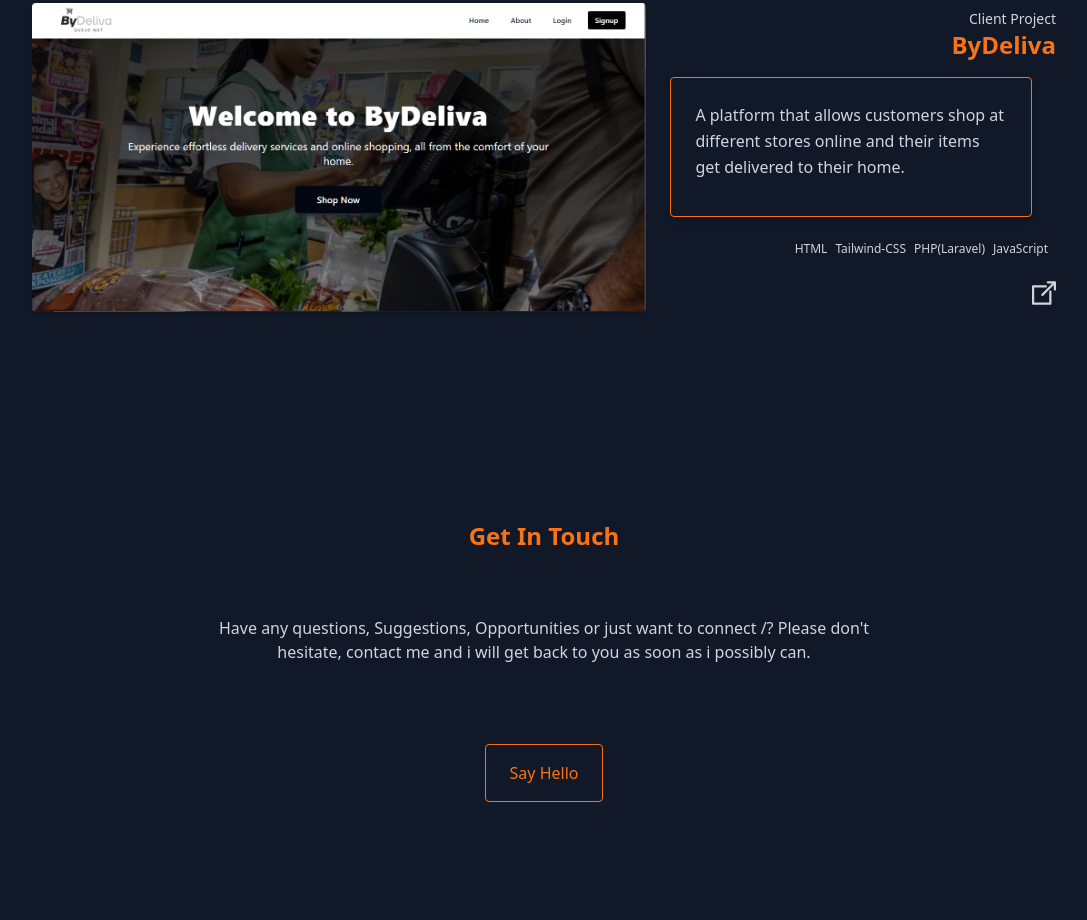
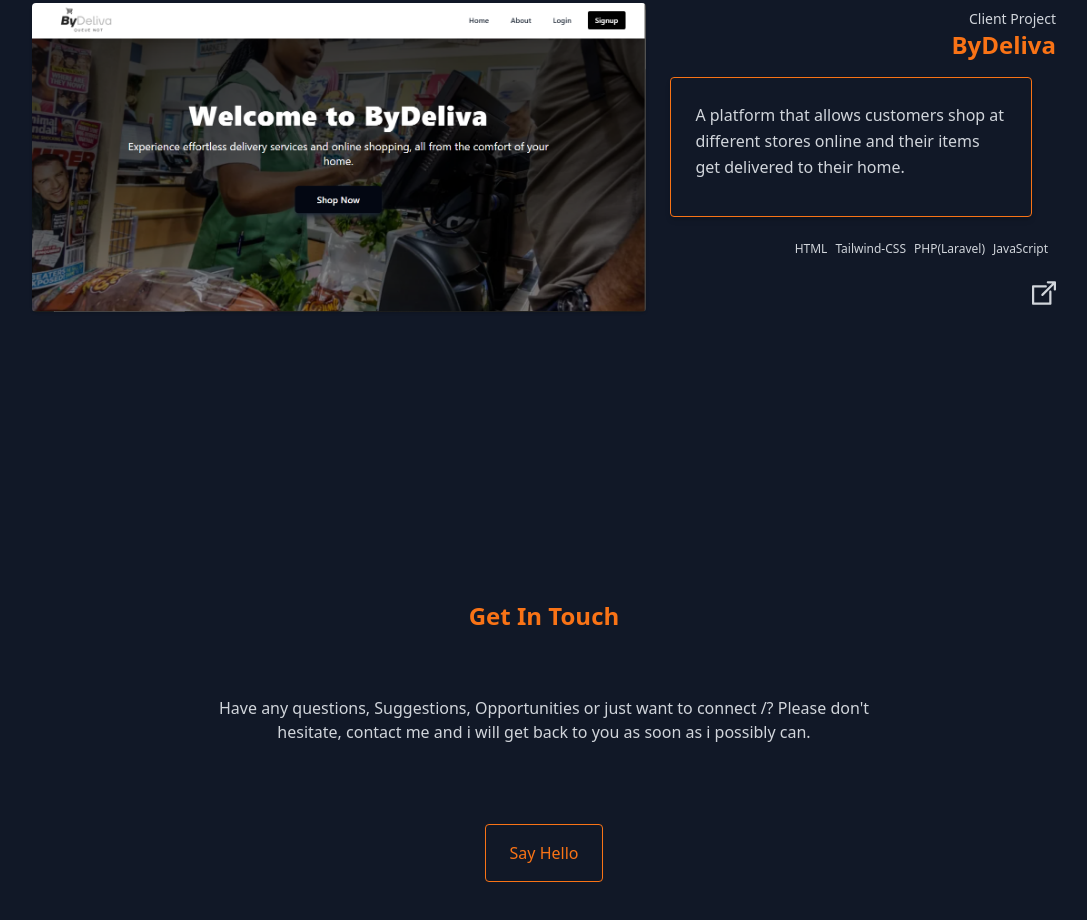
Before and after one commit to cheoane/Portfolio, a website: page index.html in a window 1280 px wide. Shown: the part 1815-2735 px from the top of the page, without its empty margins (96-1183 px from the left). Before the commit the page ends 2617 px from the top, so only its background shows below. Drawn offline with Linux system fonts and the light colour scheme.

Commit message:
Update index.html

```diff
--- a/index.html
+++ b/index.html
@@ -132,7 +132,7 @@
   </div>
 </section>
   <!-- Contact Section -->
-  <section id="contact" class="py-10">
+  <section id="contact" class="py-20">
     <div class="max-w-5xl mx-auto px-6 lg:px-0">
       <header class="mb-16 text-center">
         <h3 class="text-2xl font-poppins text-orange-500 font-extrabold">Get In Touch</h3>
```
